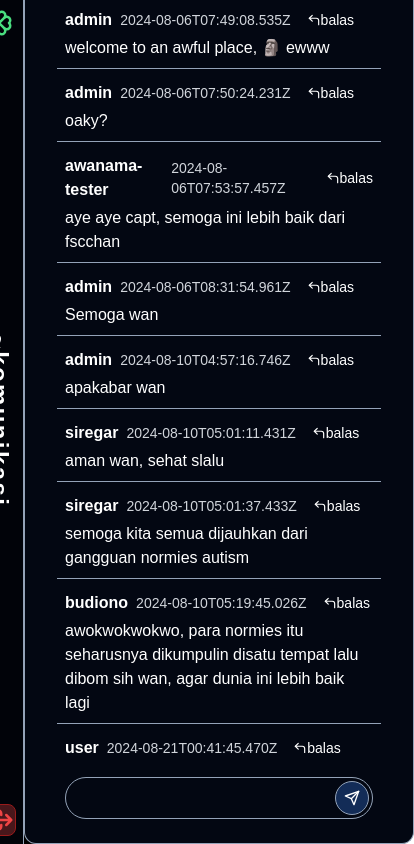
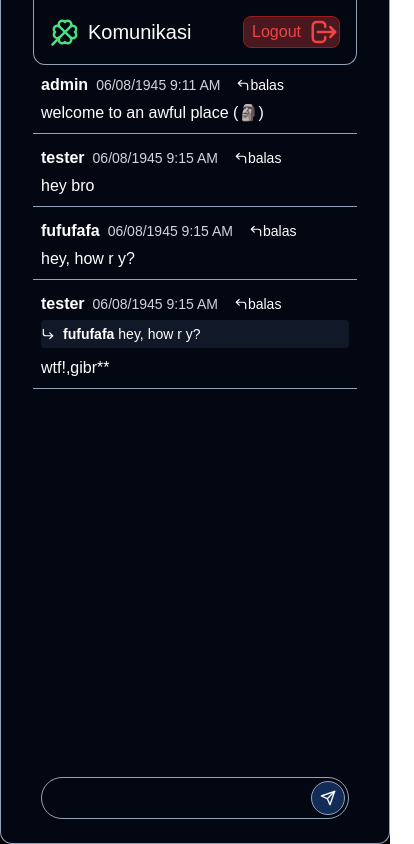
Before and after one commit to Thirapi/komunikasi, a Next.js app: page /app in a window 390 px wide. Shown: the whole page, 414 px wide, since content can reach past the window. Built offline with nearby package versions, Linux system fonts and the light colour scheme.

Commit message:
feat: adding navbar

```diff
--- /dev/null
+++ b/app/_components/Header.js
@@ -0,0 +1,23 @@
+import Link from "next/link"
+import { LuClover } from "react-icons/lu";
+import { HiOutlineLogout } from "react-icons/hi";
+
+export default function Header () {
+    return (
+        <header className="sm:hidden bg-gray-950 rounded-b-xl border-solid border-slate-400 border-b border-l border-r">
+            <nav className="container mx-auto p-4 flex justify-between items-center">
+                <div>
+                    <Link href="/app" className="flex items-center">
+                        <LuClover className="text-green-400 text-3xl" />
+                        <span className="text-white text-xl px-2">Komunikasi</span>
+                    </Link>
+                </div>
+                <div>
+                    <Link href="/logout" className="flex items-center bg-red-500 bg-opacity-30 border hover:bg-opacity-50 border-solid border-red-800 backdrop-blur-md rounded-lg">
+                        <span className="text-red-500 px-2 text-md">Logout</span><HiOutlineLogout className="text-red-500 text-3xl" />
+                    </Link>
+                </div>
+            </nav>
+        </header>
+    )
+}
--- a/app/_components/SideBar.js
+++ b/app/_components/SideBar.js
@@ -4,7 +4,7 @@ import { HiOutlineLogout } from "react-icons/hi";
 
 export default function SideBar () {
     return (
-        <aside className="bg-gray-950 bg-opacity-50 backdrop-blur-md border-r border-solid border-slate-400 w-12 h-screen p-2 flex flex-col">
+      <aside className="hidden sm:flex bg-gray-950 bg-opacity-50 backdrop-blur-md border-r border-solid border-slate-400 w-12 h-screen p-2 flex-col">
         <div className="flex items-center">
           <Link href="/app">
           <LuClover className="text-green-400 text-3xl" />
--- /dev/null
+++ b/app/app/dummy.json
@@ -0,0 +1,41 @@
+[{
+    "id":1,
+    "user_id":1,
+    "message":"welcome to an awful place (🗿)",
+    "reply_to":null,
+    "created_at":"06/08/1945 9:11 AM",
+    "username":"admin",
+    "reply_to_message":null,
+    "reply_to_username":null
+},
+{
+    "id":2,
+    "user_id":2,
+    "message":"hey bro",
+    "reply_to":null,
+    "created_at":"06/08/1945 9:15 AM",
+    "username":"tester",
+    "reply_to_message":null,
+    "reply_to_username":null
+},
+{
+    "id":3,
+    "user_id":3,
+    "message":"hey, how r y?",
+    "reply_to":null,
+    "created_at":"06/08/1945 9:15 AM",
+    "username":"fufufafa",
+    "reply_to_message":null,
+    "reply_to_username":null
+},
+{
+    "id":4,
+    "user_id":2,
+    "message":"wtf!,gibr**",
+    "reply_to":3,
+    "created_at":"06/08/1945 9:15 AM",
+    "username":"tester",
+    "reply_to_message":"hey, how r y?",
+    "reply_to_username":"fufufafa"
+}
+]
--- a/app/app/page.js
+++ b/app/app/page.js
@@ -1,17 +1,20 @@
 import React from "react"
-import messages from "./messages"
+import Link from "next/link"
+import messages from "./dummy"
 import { FiCornerUpLeft, FiSend, FiCornerDownRight } from "react-icons/fi";
 import { LuClover } from "react-icons/lu";
 import SideBar from "../_components/SideBar";
+import Header from "../_components/Header"
 
 export default async function App() {
 
     return (
-        <div className="min-h-screen flex items-center justify-center bg-black">
+        <div className="min-h-screen overflow-hidden sm:flex items-center justify-center bg-black">
             <SideBar />
             <div className="text-white w-full mx-auto max-w-4xl h-screen pt-0 pr-8 pb-4 pl-8 rounded-b-xl border-solid border-slate-400 border-b border-l border-r bg-gray-950 flex flex-col">
                 <div className="flex flex-1 flex-col overflow-hidden">
-                    <div className="overflow-y-scroll scrollbar-thin scrollbar-track-slate-600 scrollbar-thumb-slate-400 flex-1 mb-4">
+                <Header />
+                    <div className="overflow-hidden flex-1 mb-4">
                     {messages.map((msg) => (
                         <div key={msg.id} className="mb-1 p-2 border-slate-400 border-b hover:bg-gray-900 transition duration-200">
                             <div className="flex items-center mb-1">
@@ -22,6 +25,13 @@ export default async function App() {
                                 balas
                                 </button>
                             </div>
+                            {msg.reply_to_message && (
+                                <div className="py-1 rounded mb-2 text-sm flex items-center bg-gray-900">
+                                    <FiCornerDownRight className="mr-2" />
+                                    <strong className="mr-1">{msg.reply_to_username}</strong>
+                                    <span>{msg.reply_to_message}</span>
+                                </div>
+                            )}
                             <div>{msg.message}</div>
                         </div>
                     ))}
```
